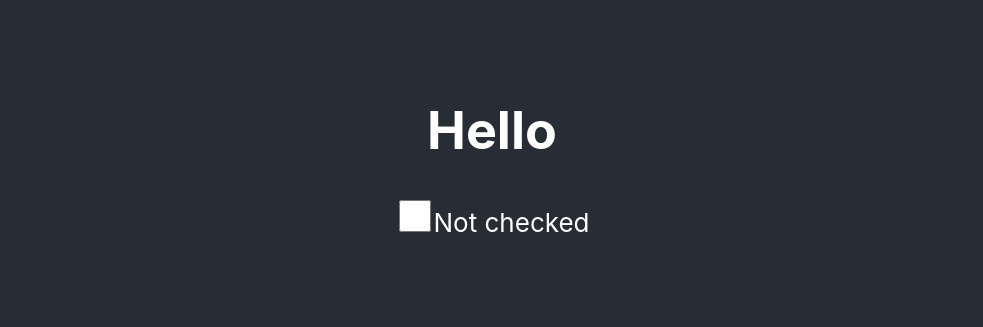
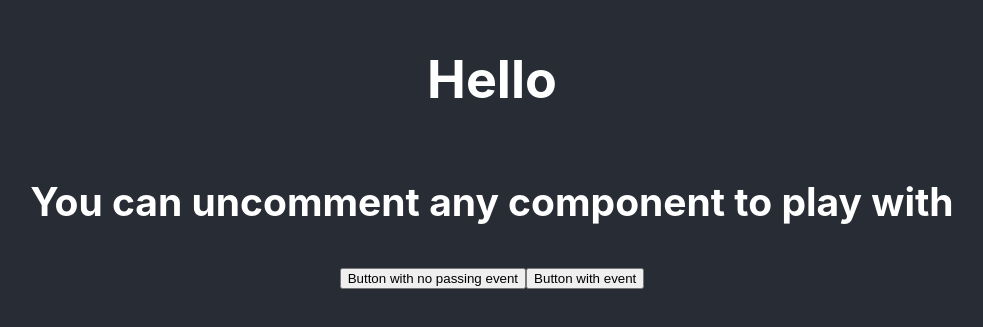
Before and after one commit to YasirHasn9/react-in-depth, a React (Create React App) app in the folder react-app/: page / in a window 1280 px wide. Shown: the part 249-576 px from the top of the page, without its empty margins (148-1131 px from the left). Built offline with nearby package versions, Linux system fonts and the light colour scheme.

Commit message:
different between passing a handler function with props and with no

```diff
--- a/react-app/src/App.js
+++ b/react-app/src/App.js
@@ -11,8 +11,9 @@
 // import ChangeName from "./Lifecycle/example"
 // import ListCities from "./Lifecycle/ListCities"
 import "./App.css"
-import DisplayWrappedComponentsByHOC from "./HOC/index"
-import ManageState from "./hooks/index"
+// import DisplayWrappedComponentsByHOC from "./HOC/index"
+// import ManageState from "./hooks/index"
+import DifferentBehaviors from "./Lifecycle/checkBehavior"
 
 // This is a React components
 // Component must be capitalized
@@ -76,8 +77,8 @@ function App() {
       <ListCities /> */}
       <header className="App-header">
         <h1>Hello</h1>
-        {/* <DisplayWrappedComponentsByHOC /> */}
-        <ManageState />
+        <h2>You can uncomment any component to play with</h2>
+        <DifferentBehaviors />
       </header>
     </div>
   );
--- /dev/null
+++ b/react-app/src/Lifecycle/checkBehavior.js
@@ -0,0 +1,26 @@
+import React from "react"
+export default  class DifferentBehaviors extends React.Component{
+    constructor(){
+        super()
+        this.state = {
+            checked:false
+        }
+        this.handleClick = this.handleClick.bind(this)
+    }
+
+    handleClick(e){
+        console.log("this is e",e)
+        this.setState({checked:!this.state.checked})
+    }
+
+    render(){
+        return (
+            <div>
+                <button onClick={this.handleClick}>Button with no passing event</button>
+                <button onClick={e => this.handleClick(e)}>Button with event</button>
+            </div>
+        )
+    }
+}
+
+// at the moment, i couldnt find any difference between using both ways
```
Also changed, not shown: 1 other file (tests, documents, lock files or other folders).
